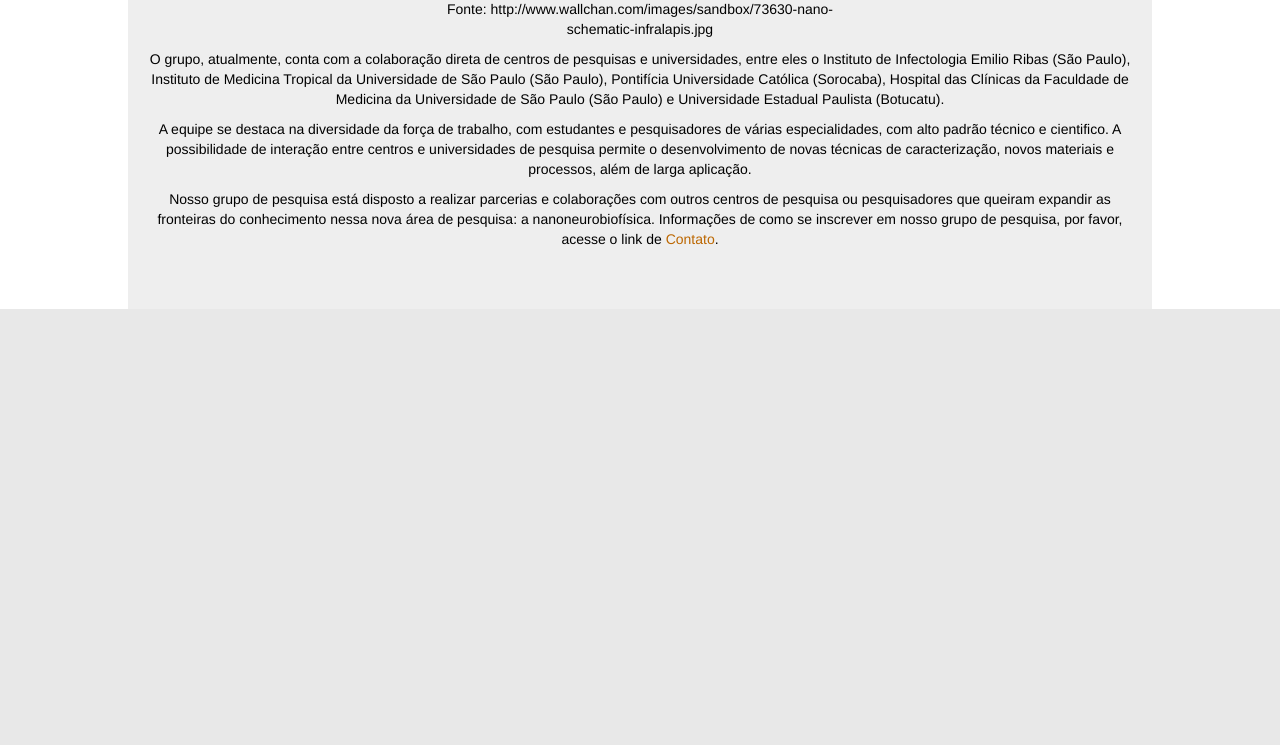
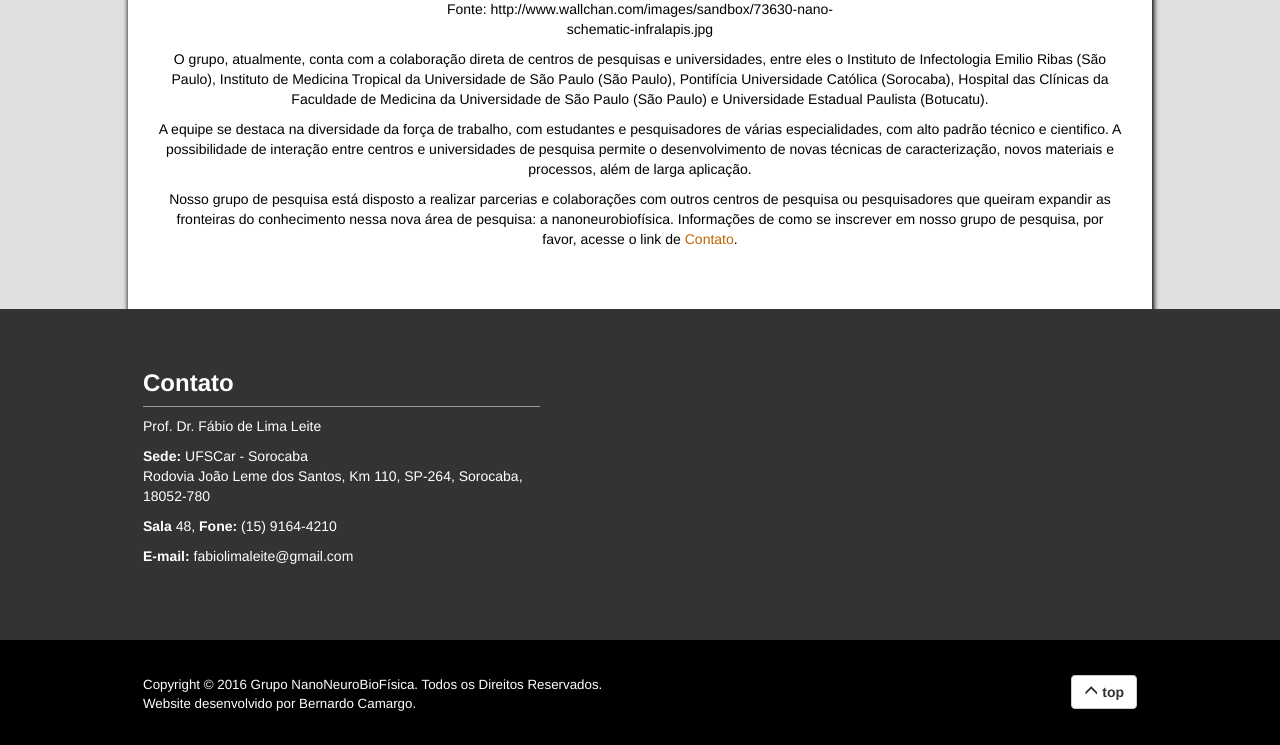
Before and after one commit to bernacamargo/GNN, a PHP site: page /sobre in a window 1280 px wide. Shown: the part 1347-2092 px from the top of the page. Before the commit the page ends 1656 px from the top, so only its background shows below. Run offline with PHP 8.4, Linux system fonts and the light colour scheme; some libraries are stand-ins or nearby versions.

Commit message:
Mudanças 19/02 00:45

```diff
--- a/sobre/index.php
+++ b/sobre/index.php
@@ -34,7 +34,7 @@ $DESCRIÇAO = 'SOBRE';
 
 		<article id="post-261" class="post-261 page type-page status-publish hentry">
 			<header class="entry-header">
-				<h1 class="titulo">Sobre o GNN</h1>
+				<li class="article-header"><h1 class="titulo">Sobre o GNN</h1></li>
 			</header><!-- .entry-header -->
 
 			<br>
@@ -55,11 +55,8 @@ $DESCRIÇAO = 'SOBRE';
 	</div>
 
 	<!-- FOOTER -->
-	<div class="container-fluid" id="footer">
-		<footer>
+	<?php include '../web/footer.php';?>
 
-		</footer>
-	</div>
 </div>
 </body>
 </html>
--- a/web/estilo.css
+++ b/web/estilo.css
@@ -1,14 +1,23 @@
 /** Created by Bernardo on 15/02/2016.. */
 
-body {
+body,html {
+    position: relative;
     height: 100%;
-    margin: 0;
-    background-color: #ffffff;
-    padding-bottom: 50px;
+    background-color: #e0e0e0;
+    padding-top: 50px;
+    margin-top: -50px;
 }
 
 .container {
     width: 80%;
+    padding-bottom: 0;
+}
+
+.container-fluid {
+    padding-left: 0;
+    padding-right: 0;
+    padding-bottom: 0;
+    padding-top: 0;
 }
 
 a {
@@ -23,11 +32,8 @@ a:focus {
 
 #corpo-full {
     position: relative;
+    width: 100%;
     height: 100%;
-    padding-left: 0;
-    padding-right: 0;
-    padding-bottom: 50px;
-    padding-top: 0;
 }
 
 .cabecalho-inicial {
@@ -54,24 +60,21 @@ a:focus {
     position: relative;
     text-shadow: 6px 2px 2px #0f0f0f;
     top: 50%;
-    left: 50%;
-    margin-left: -30%;
+    text-align: center;
     color: #ffffff;
 }
 
 .cabecalho-final h1 {
     position: relative;
     top: 0;
-    left: 50%;
-    margin-left: -30%;
+    text-align: center;
     z-index: 1030;
     color: #ffffff;
 }
 
 .cabecalho-inicial h1 small {
     position: relative;
-    left: 50%;
-    margin-left: -42%;
+    text-align: center;
     color: #999;
     text-shadow: 2px 1px 1px #000;
 
@@ -83,15 +86,25 @@ a:focus {
 
 #corpo {
     position: relative;
-    top: 0px;
-    background-color: #eeeeee;
+    background-color: #ffffff;
+    box-shadow: 1px 1px 5px 1px;
     color: #000;
-    padding-bottom: 50px;
+    border-radius: 10px;
+    padding-bottom: 200px;
+    padding-top: 30px;
+    padding-left: 30px;
+    padding-right: 30px;
+}
+.titulo {
+    font-weight: normal;
+    color: #ffffff;
 }
 
-.titulo {
-    font-weight: bolder;
-    text-align: center;
+.article-header {
+    height: 40px;
+    border-radius: 5px;
+    width: 100%;
+    background-color: #5e5e5e;
 }
 
 .subtitulo {
@@ -106,6 +119,54 @@ a:focus {
     background-color: #000;
 }
 
+.esquerda {
+    text-align: left;
+}
+
+.publicacoes-ano {
+    position: relative;
+    font-size: 16pt;
+    font-weight: bold;
+    text-align: center;
+}
+
+
+
+
+
+
+/* =================== FOOTER =================== */
+
 #rodape {
-    background-color: green;
+    position: absolute;
+    height: 400px;
+    width: 100%;
+    z-index: 1031;
+    background-color: #333;
+    color: #ffffff;
+    border-top: 1px solid #333;
 }
+
+#rodape .contato {
+    width: 100%;
+    background-color: transparent;
+    color: #ffffff;
+    height: 330px;
+}
+
+#rodape .footer {
+    position: absolute;
+    width: 100%;
+    background-color: #000;
+    color: #ffffff;
+    padding-top: 35px;
+}
+
+#rodape .footer #footer {
+    position: relative;
+    height: 70px;
+    padding-bottom: 0;
+    margin-bottom: 0;
+    overflow: hidden;
+    font-size: 10pt;
+}
--- /dev/null
+++ b/web/footer.php
@@ -0,0 +1,70 @@
+<!DOCTYPE html>
+<html lang="pt-br">
+<head>
+	<meta charset="UTF-8">
+</head>
+<body>
+<div id="rodape">
+	<div class="contato">
+		<div id="contato" class="container">
+
+			<div class="row">
+				<div style="top: 50px;" class="col-md-5">
+					<h5 class="subtitulo">Contato</h5>
+					<li style="background-color: rgba(255,255,255,.5)" class="separador" role="separator"></li>
+
+					<table>
+						<tr>
+							<td>
+								<p>
+									Prof. Dr. Fábio de Lima Leite
+								</p>
+
+								<p>
+									<strong>Sede:</strong> UFSCar - Sorocaba<br>Rodovia João Leme dos Santos, Km 110, SP-264, Sorocaba, 18052-780
+								</p>
+
+								<p>
+									<strong>Sala</strong> 48, <strong>Fone: </strong>(15) 9164-4210
+								</p>
+								<p>
+									<strong>E-mail:</strong> fabiolimaleite@gmail.com
+								</p>
+							</td>
+						</tr>
+					</table>
+				</div>
+
+				<div class="col-md-6">
+					<iframe width="430" height="400" frameborder="0" scrolling="no" marginheight="0" marginwidth="0" src="https://maps.google.com/maps?f=q&amp;source=s_q&amp;hl=pt-BR&amp;geocode=&amp;q=Rodovia+Jo%C3%A3o+Leme+dos+Santos,+Km+110,+SP-264,+Itinga++Sorocaba,+18052-780,+Brasil&amp;aq=&amp;sll=-23.546127,-47.488232&amp;sspn=0.055,0.104628&amp;ie=UTF8&amp;hq=Rodovia+Jo%C3%A3o+Leme+dos+Santos,+Km+110,+SP-264,+Itinga++Sorocaba,+18052-780,+Brasil&amp;hnear=&amp;t=m&amp;cid=13581769078096677930&amp;ll=-23.568865,-47.521963&amp;spn=0.031468,0.038624&amp;z=14&amp;iwloc=A&amp;output=embed"></iframe>
+				</div>
+
+			</div>
+
+
+
+		</div>
+	</div>
+
+	<div class="footer">
+		<footer id="footer" class="container">
+
+			<table class="">
+				<tr>
+					<td>
+						Copyright &copy; 2016 Grupo NanoNeuroBioFísica. Todos os Direitos Reservados.
+					</td>
+				</tr>
+				<tr>
+					<td>
+						Website desenvolvido por Bernardo Camargo.
+					</td>
+					<button style="float: right;" class="btn btn-default" id="top"><span class="glyphicon glyphicon-menu-up"></span> <strong>top</strong></button>
+
+				</tr>
+			</table>
+		</footer>
+	</div>
+</div>
+</body>
+</html>
--- a/web/func.js
+++ b/web/func.js
@@ -1,3 +1,31 @@
 /**
  * Created by Bernardo on 15/02/2016.
  */
+
+$(document).ready(function () {
+
+
+        $("#top").click(function(){
+            $(document).scrollTop(0);
+
+        });
+
+       /* //jQuery for page scrolling feature - requires jQuery Easing plugin
+        $(function() {
+            $('a.page-scroll').bind('click', function(event) {
+                var $anchor = $(this);
+                $('html, body').stop().animate({
+                    scrollTop: $($anchor.attr('href')).offset().top
+                }, 1500, 'easeInOutExpo');
+                event.preventDefault();
+            });
+        });
+    */
+
+    $('#corpo').scrollspy({
+        target: '#navbar-lateral',
+        offset: '200'
+    });
+
+
+});
--- a/web/menu.php
+++ b/web/menu.php
@@ -12,7 +12,7 @@
 
 	<nav style="border-radius: 0;" id="menu" class="navbar navbar-menu-final">
 
-		<div class="container-fluid">
+		<div align="center" class="container">
 
 			<!-- Brand and toggle get grouped for better mobile display -->
 			<div class="navbar-header">
@@ -32,7 +32,7 @@
 					<li><a href="../projetos_em_desenvolvimento">Projetos em Desenvolvimento</a></li>
 					<li><a href="../linhas-de-pesquisa">Linhas de Pesquisa</a></li>
 					<li class="dropdown">
-						<a href="#" class="dropdown-toggle" data-toggle="dropdown" data-hover="dropdown"  role="button" aria-haspopup="true" aria-expanded="false">Equipe <span class="caret"></span></a>
+						<a href="#" class="dropdown-toggle" data-hover="dropdown"  role="button" aria-haspopup="true" aria-expanded="false">Equipe <span class="caret"></span></a>
 						<ul class="dropdown-menu">
 							<li><a href="../equipe/alunos">Alunos</a></li>
 							<li><a href="../equipe/ex-alunos">Ex-Alunos</a></li>
@@ -44,21 +44,18 @@
 						<a href="#" class="dropdown-toggle" data-toggle="dropdown" data-hover="dropdown" role="button" aria-haspopup="true" aria-expanded="false">Apoio <span class="caret"></span></a>
 						<ul class="dropdown-menu">
 							<li><a href="../apoio/colaboradores">Colaboradores</a></li>
-							<li><a href="../apoio/patentes">Patentes</a></li>
-							<li><a href="../apoio/patrocinadores">Patrocinadores</a></li>
+							<li role="presentation" class="disabled"><a href="">Patentes</a></li>
+							<li role="presentation" class="disabled"><a href="">Patrocinadores</a></li>
 						</ul>
 					</li>
 					<li><a href="../sobre">Sobre</a></li>
 					<li><a href="../contato">Contato</a></li>
+					<li><a href="../contato">Contato</a></li>
+					<li><a href="../contato">Contato</a></li>
+
 
 
 				</ul>
-				<form class="navbar-form navbar-right" role="search">
-					<div class="form-group">
-						<input type="text" class="form-control" placeholder="Search">
-					</div>
-					<button type="submit" class="btn btn-default">Submit</button>
-				</form>
 			</div><!-- /.navbar-collapse -->
 		</div><!-- /.container-fluid -->
 	</nav>
```
Also changed, not shown: apoio/colaboradores/index.php (+2 -5 lines), equipe/alunos/index.php (+11 -8 lines), equipe/ex-alunos/index.php (+2 -5 lines), equipe/laboratorios/index.php (+2 -5 lines), equipe/pesquisadores/index.php (+2 -5 lines), index.php (+4 -5 lines), linhas-de-pesquisa/index.php (+2 -5 lines), projetos_em_desenvolvimento/index.php (+2 -5 lines), publicacoes/index.php (+57 -28 lines), web/estilo-menu.css (+79 -5 lines), web/menu-1.php (+6 -11 lines), web/menu-index.php (+4 -10 lines).
